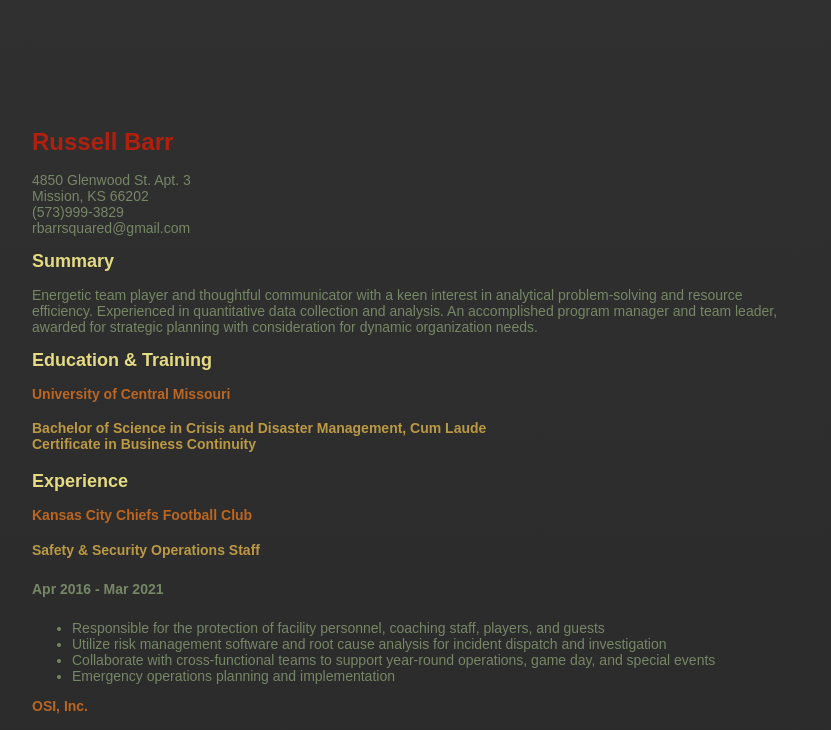
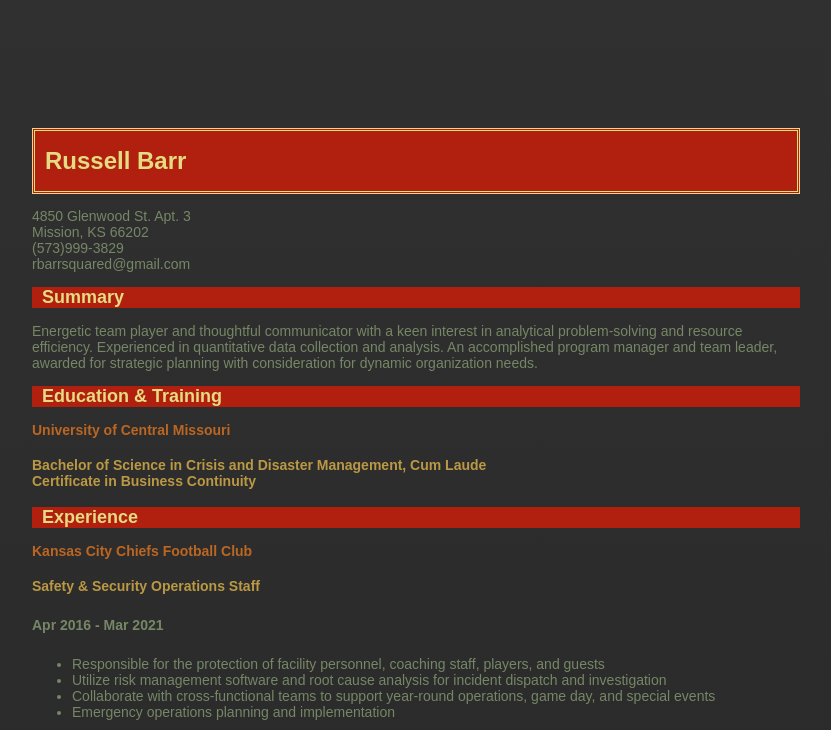
Before and after one commit to BarrSquared/BarrSquared.github.io, a plain HTML site: page index.html in a window 1280 px wide. Shown: the top 730 px of the page, without its empty margins (224-1055 px from the left). Drawn offline with Linux system fonts and the light colour scheme.

Commit message:
Update style.css

```diff
--- a/style.css
+++ b/style.css
@@ -8,12 +8,24 @@ background-image: -ms-linear-gradient(top, #303030 0%, #282828 50%, #282828 100%
   margin: 10% 20%;
 }
 
+.header {
+  border-style: double;
+  padding-left: 10px;
+  padding-right: 10px;
+  background-color:#b1200f;
+  color: #e5db82;
+}
+
 h1 {
-  color: #b1200f;
+  color: #e5db82;
   font-size: 24px;
   font-family: Arial, Helvetica, sans-serif;
 }
 h2 {
+  padding-left: 10px;
+  padding-right: 10px;
+  border-style: hidden;
+  background-color: #b1200f;
   color: #e5db82;
   font-weight: bold;
   font-size: 18px;
```
